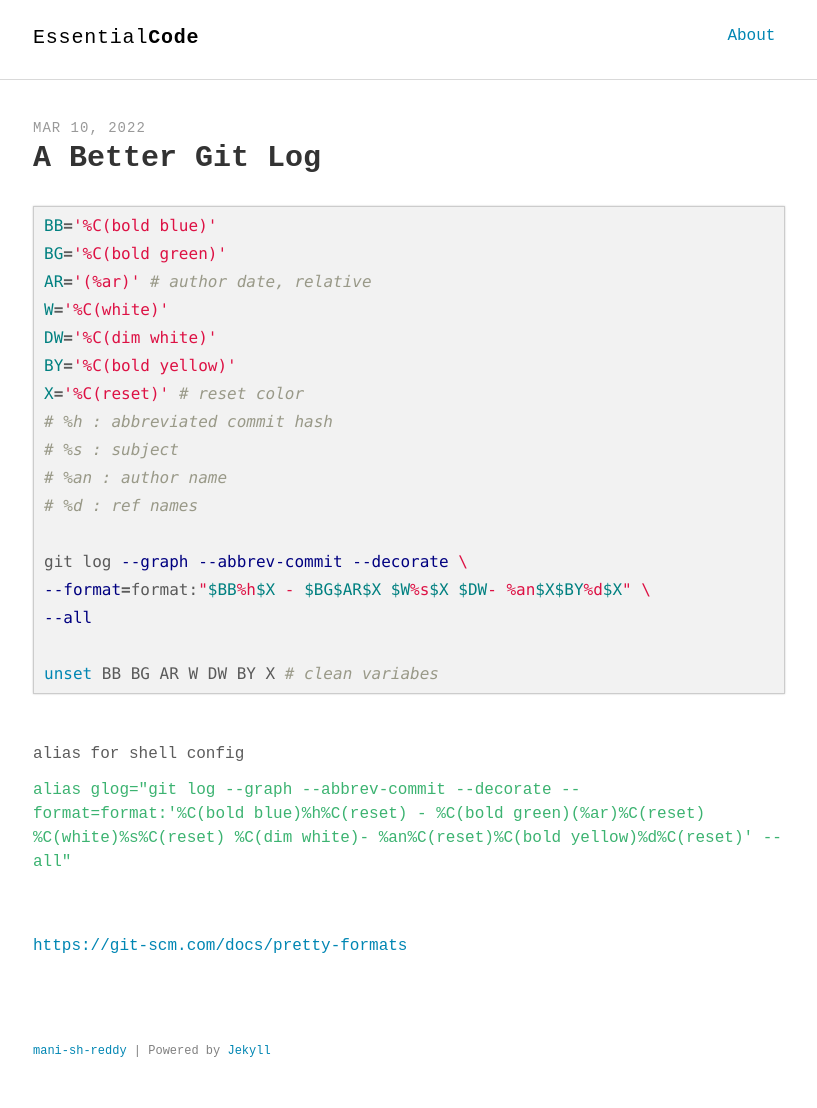
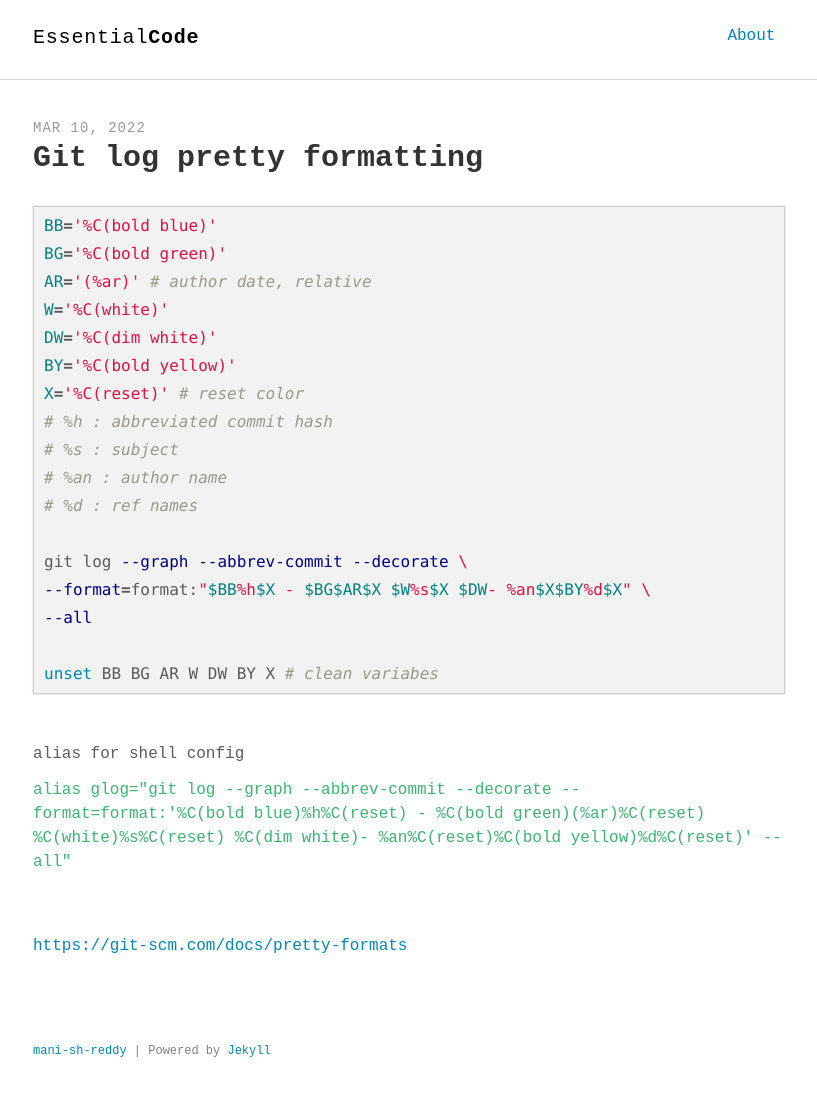
Before and after one commit to mani-sh-reddy/mani-sh-reddy.github.io-deprecated-, a Jekyll site: the page built from _posts/2022-03-10-a-better-git-log.md, in a window 1280 px wide. Shown: the whole page, without its empty margins (231-1048 px from the left). Built offline with Jekyll 4.4.1, drawn with Linux system fonts in a browser that asks for light colours; some web fonts are replaced.

Commit message:
updated headings

```diff
--- a/_posts/2022-03-10-a-better-git-log.md
+++ b/_posts/2022-03-10-a-better-git-log.md
@@ -1,6 +1,6 @@
 ---
 layout: post
-title: "A Better Git Log"
+title: "Git log pretty formatting"
 description: ""
 comments: false
 keywords: ""
```
Also changed, not shown: _posts/2022-02-10-terraform-clean.md (+1 -1 lines).
